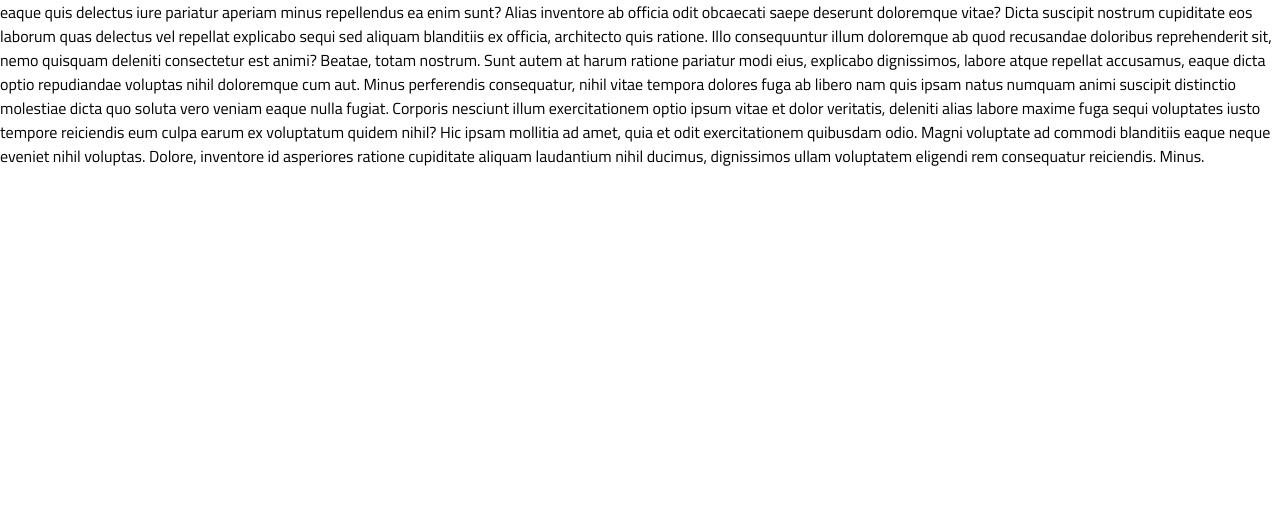
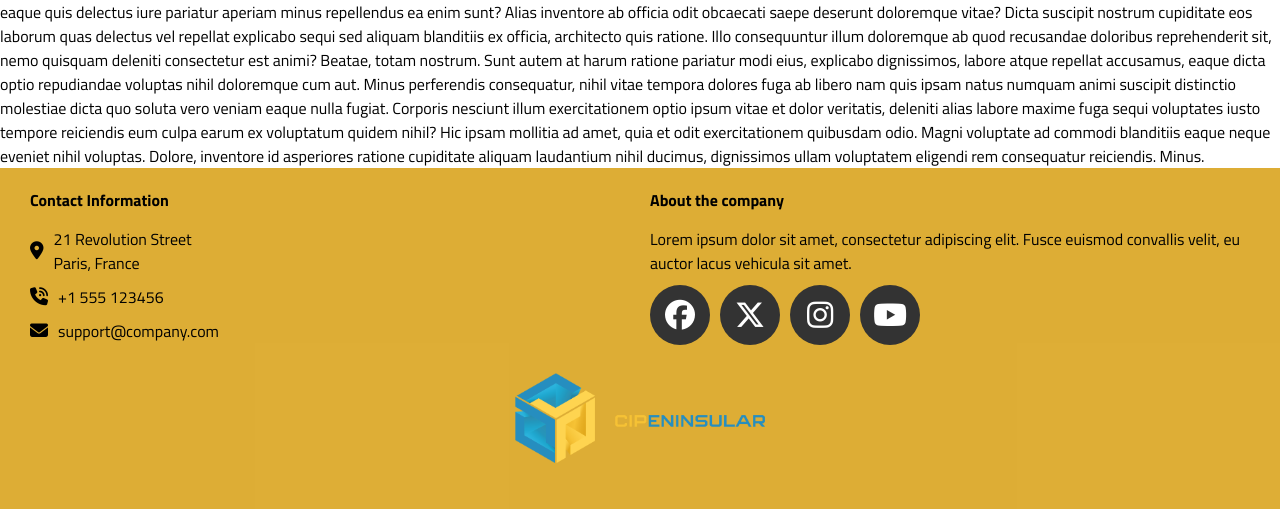
Before and after one commit to FrankSnchz/cipeninsular, a plain HTML site: page index.html in a window 1280 px wide. Shown: the part 674-1183 px from the top of the page. Before the commit the page ends 842 px from the top, so only its background shows below. Drawn offline with nearby package versions, Linux system fonts and the light colour scheme; a web font is replaced by a local one.

Commit message:
Corrección

```diff
--- a/index.html
+++ b/index.html
@@ -169,6 +169,61 @@
       nihil ducimus, dignissimos ullam voluptatem eligendi rem consequatur
       reiciendis. Minus.
     </section>
+
+    <!-- footer -->
+
+    <footer class="footer">
+      <div class="info">
+        <div class="contact-info">
+          <h4>Contact Information</h4>
+          <div class="contact-item">
+            <i class="fa-solid fa-location-dot"></i>
+            <span>21 Revolution Street<br />Paris, France</span>
+          </div>
+
+          <div class="contact-item">
+            <i class="fa-solid fa-phone-volume"></i>
+            <span>+1 555 123456</span>
+          </div>
+          <div class="contact-item">
+            <i class="fa-solid fa-envelope"></i>
+            <a href="mailto:support@company.com">support@company.com</a>
+          </div>
+        </div>
+
+        <div class="about">
+          <h4>About the company</h4>
+          <p>
+            Lorem ipsum dolor sit amet, consectetur adipiscing elit. Fusce
+            euismod convallis velit, eu auctor lacus vehicula sit amet.
+          </p>
+          <div class="social-icons">
+            <a href="#" target="_blank" class="fb"
+              ><i class="fa-brands fa-facebook"></i
+            ></a>
+            <a href="#" target="_blank" class="tw"
+              ><i class="fa-brands fa-x-twitter"></i
+            ></a>
+            <a href="#" target="_blank" class="ig"
+              ><i class="fa-brands fa-instagram"></i
+            ></a>
+            <a href="#" target="_blank" class="yt"
+              ><i class="fa-brands fa-youtube"></i
+            ></a>
+          </div>
+        </div>
+      </div>
+
+      <div class="logos-footer">
+        <figure class="logo-solo">
+          <img src="resources/logo-solo.png" alt="" />
+        </figure>
+        <figure class="logo-tipografia">
+          <img src="resources/logo-tipografia.png" alt="" />
+        </figure>
+      </div>
+    </footer>
+
     <script src="js/scripts.js"></script>
   </body>
 </html>
```
